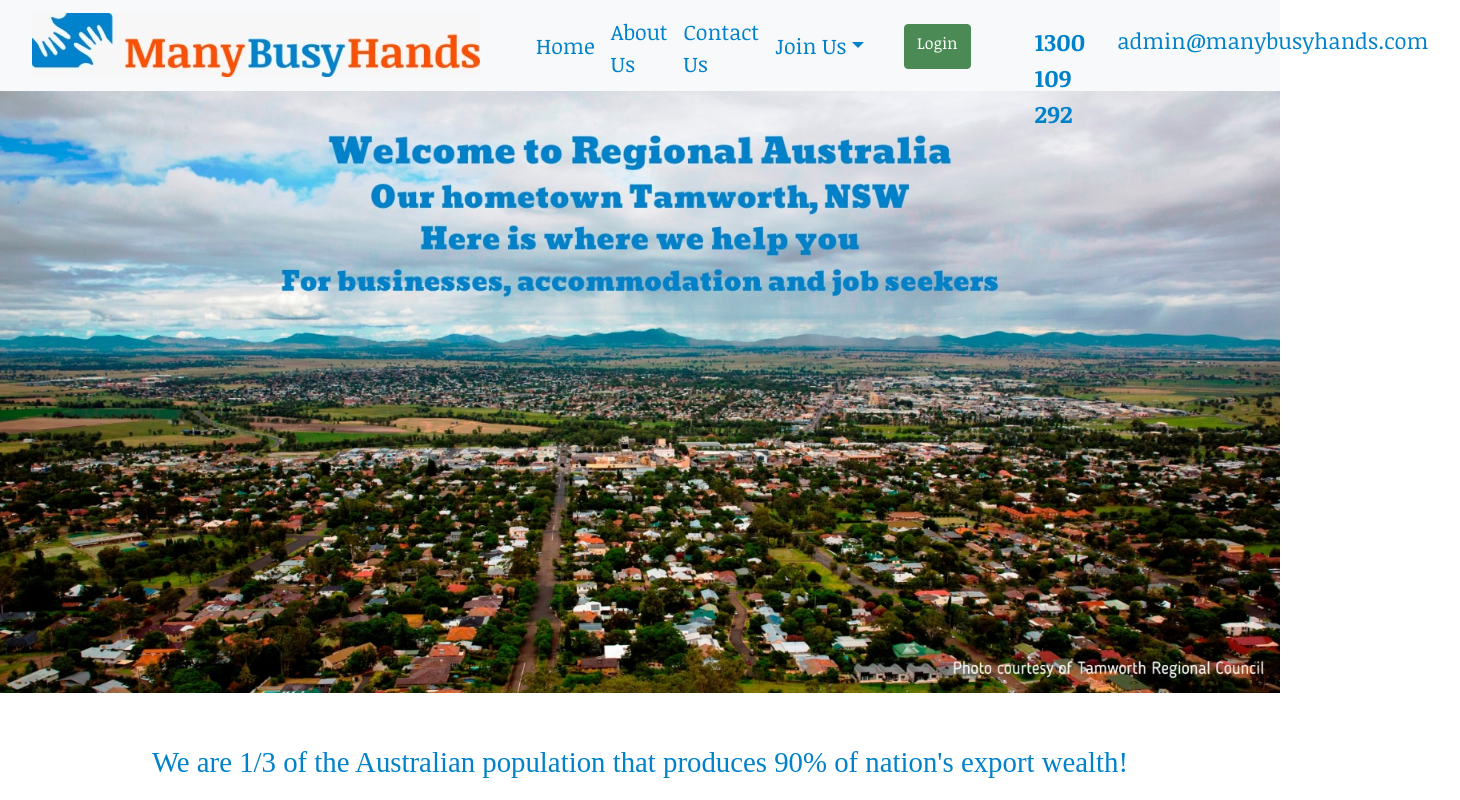
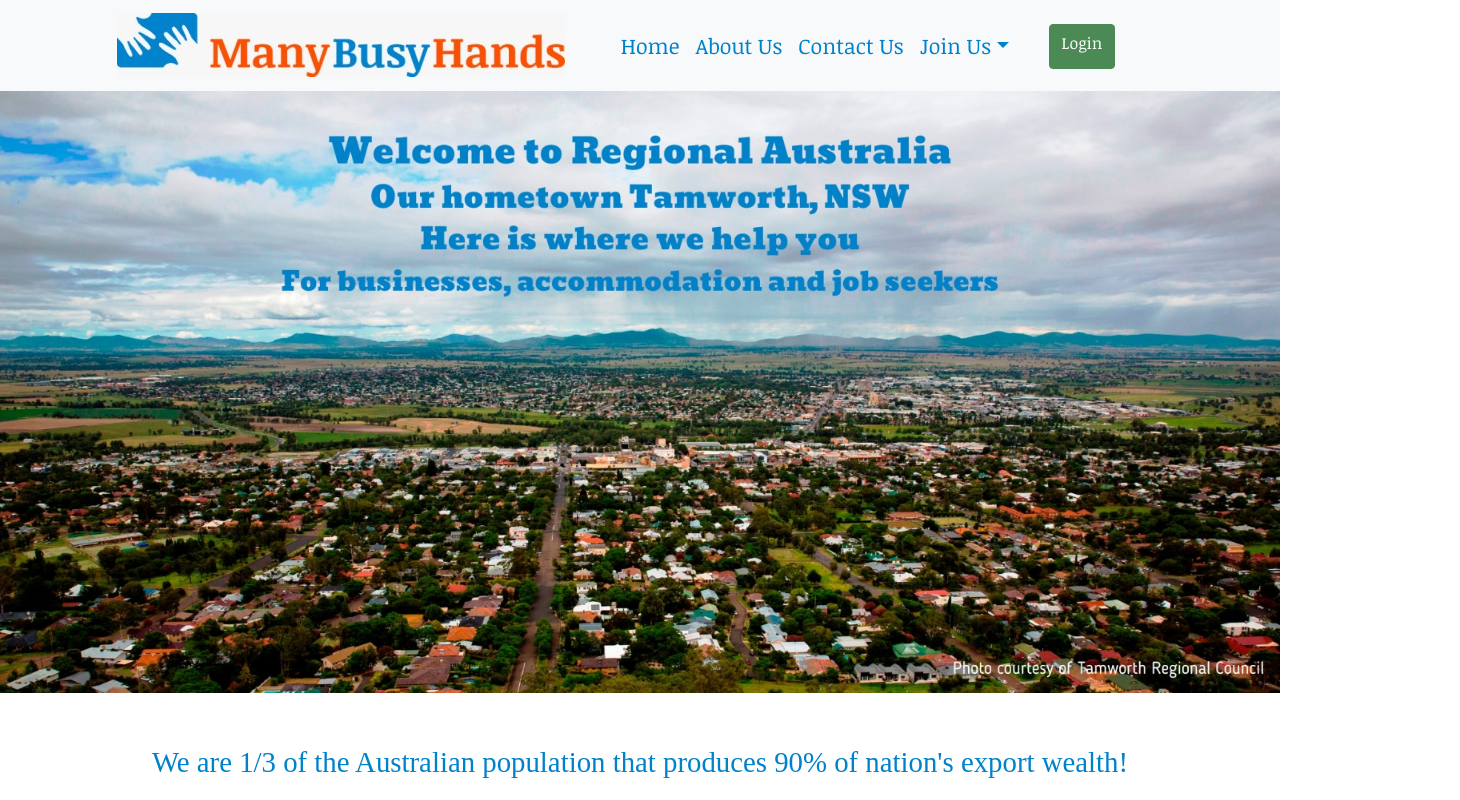
Before and after one commit to hoangsaga123/newMBH_Frontend, a Vue app: page /Subscribe in a window 1280 px wide. Shown: the top 800 px of the page, 1460 px wide, since content can reach past the window. Built offline with nearby package versions, Linux system fonts and the light colour scheme; what vue-country-region-select would draw is missing.

Commit message:
update scale

```diff
--- a/src/assets/styles/styles.sass
+++ b/src/assets/styles/styles.sass
@@ -63,6 +63,7 @@ label, h1, h2, h3, h4, h5, h6
 // Header
 .header
 	display: grid
+	width: 100%
 
 .header-container
 	display: flex
@@ -92,6 +93,8 @@ label, h1, h2, h3, h4, h5, h6
 
 // Footer
 .footer
+	width: 100%
+	min-width:1050px
 	position: absolute
 	display: block
 	left: 0
@@ -104,6 +107,7 @@ label, h1, h2, h3, h4, h5, h6
 // Landing
 .home-top
 	width: 100%
+	min-width:1050px
 
 .landing-container
 	height: 0
--- a/src/components/Footer.vue
+++ b/src/components/Footer.vue
@@ -7,19 +7,13 @@
                 <h5 class="text-uppercase font-weight-bold mb-4">About</h5>
                 <ul class="list-unstyled mb-0">
                     <li class="mb-2">
-                            <router-link to="/About-Us" class="text-white"
-                                >About Us</router-link
-                            >
+                        <router-link to="/About-Us" class="text-white">About Us</router-link>
                     </li>
                     <li class="mb-2">
-                            <router-link to="/Contact-Us" class="text-white"
-                                >Contact Us</router-link
-                            >
+                        <router-link to="/Contact-Us" class="text-white">Contact Us</router-link>
                     </li>
                     <li class="mb-2">
-                            <router-link to="/Subscribe" class="text-white"
-                                >JobSeeker Subscriptions</router-link
-                            >
+                        <router-link to="/Subscribe" class="text-white">JobSeeker Subscriptions</router-link>
                     </li>
                 </ul>
             </div>
@@ -28,11 +22,7 @@
                 <h5 class="text-uppercase font-weight-bold mb-4">Policy</h5>
                 <ul class="list-unstyled mb-0">
                     <li class="mb-2">
-                            <router-link
-                                to="/Terms-and-Conditions"
-                                class="text-white"
-                                >Terms & Conditions</router-link
-                            >
+                        <router-link to="/Terms-and-Conditions" class="text-white">Terms & Conditions</router-link>
                     </li>
                 </ul>
             </div>
@@ -43,39 +33,29 @@
                 </h5>
                 <ul class="list-unstyled mb-0">
                     <li class="mb-2">
-                            <router-link to="/Login" class="text-white"
-                                >Login</router-link
-                            >
+                        <router-link to="/Login" class="text-white">Login</router-link>
                     </li>
                     <li class="mb-2">
-                            <router-link
-                                to="/Business-Signup"
-                                class="text-white"
-                                >Join as Business</router-link
-                            >
+                        <router-link to="/Business-Signup" class="text-white">Join as Business</router-link>
                     </li>
                     <li class="mb-2">
-                            <router-link
-                                to="/Business-Signup"
-                                class="text-white"
-                                >Join as Accommodation Provider</router-link
-                            >
+                        <router-link to="/Business-Signup" class="text-white">Join as Accommodation Provider</router-link>
                     </li>
                     <li class="mb-2">
-                            <router-link
-                                to="/JobSeeker-Signup"
-                                class="text-white"
-                                >Join as JobSeeker</router-link
-                            >
+                        <router-link to="/JobSeeker-Signup" class="text-white">Join as JobSeeker</router-link>
                     </li>
                 </ul>
             </div>
+        </div>
+        <div class="footer-links row py-3">
+            <p class="verified"><span>**********</span> HOTLINE: 1300 109 292 <span>**********</span> EMAIL: admin@manybusyhands.com <span>**********</span></p>
         </div>
     </div>
     <hr class="p-0 m-0 b-0" />
     <!-- TRADEMARK -->
     <div class="bg-light py-2">
         <div class="container text-center">
+
             <p class="text-muted mb-0 py-2">
                 © 2022 ManyBusyHands All rights reserved.
             </p>
@@ -83,8 +63,11 @@
     </div>
 </footer>
 </template>
+
 <script>
-import { mapGetters } from "vuex";
+import {
+    mapGetters
+} from "vuex";
 export default {
     name: "Footer",
 
@@ -98,3 +81,9 @@ export default {
     },
 };
 </script>
+
+<style>
+.verified span {
+    vertical-align: sub;
+}
+</style>
--- a/src/components/Header.vue
+++ b/src/components/Header.vue
@@ -1,4 +1,5 @@
 <template>
+<header>
     <b-navbar type="primary" variant="light" sticky>
         <div class="header-container px-3">
             <!-- BRANDING -->
@@ -48,10 +49,11 @@
                 <b-nav-item class="nav-item" to="/My-Companies">Company</b-nav-item>
                 <b-button class="nav-item header-button" @click="logout">Logout</b-button>
             </b-navbar-nav>
-        <p class="header-phone">1300 109 292</p>
-        <p class="header-email">admin@manybusyhands.com</p>
+            <p v-show="isNotMobile" class="header-phone">1300 109 292</p>
+            <p v-show="isNotMobile" class="header-email">admin@manybusyhands.com</p>
         </div>
     </b-navbar>
+</header>
 </template>
 
 <script>
@@ -61,6 +63,12 @@ import {
 } from "vuex";
 export default {
     name: "Header",
+
+    data() {
+        return {
+            isNotMobile: false,
+        };
+    },
 
     computed: {
         // Computed boolean variable returning if the user is logged in
@@ -86,6 +94,15 @@ export default {
         ...mapGetters(["loggedInUser", "accountType", "accountId"]),
     },
 
+    created() {
+        window.addEventListener("resize", this.checkMobile);
+        this.checkMobile();
+    },
+
+    destroyed() {
+        window.removeEventListener("resize", this.checkMobile);
+    },
+
     methods: {
         // This method calls the vuex store action 'logoutUser' to remove the login details
         // and then redirects to the home/landing page
@@ -94,6 +111,13 @@ export default {
             this.logoutUser();
             this.$router.push("/");
         },
+
+        checkMobile() {
+            // Check if the screen width is less than a certain value (e.g., 768px)
+            this.isNotMobile = window.innerWidth > 1500;
+            console.log(window.innerWidth)
+        },
+
         ...mapActions(["logoutUser"]),
     },
 };
```
Also changed, not shown: 7 other files (tests, documents, lock files or other folders). Lines whose indentation alone changed are shown as unchanged.
